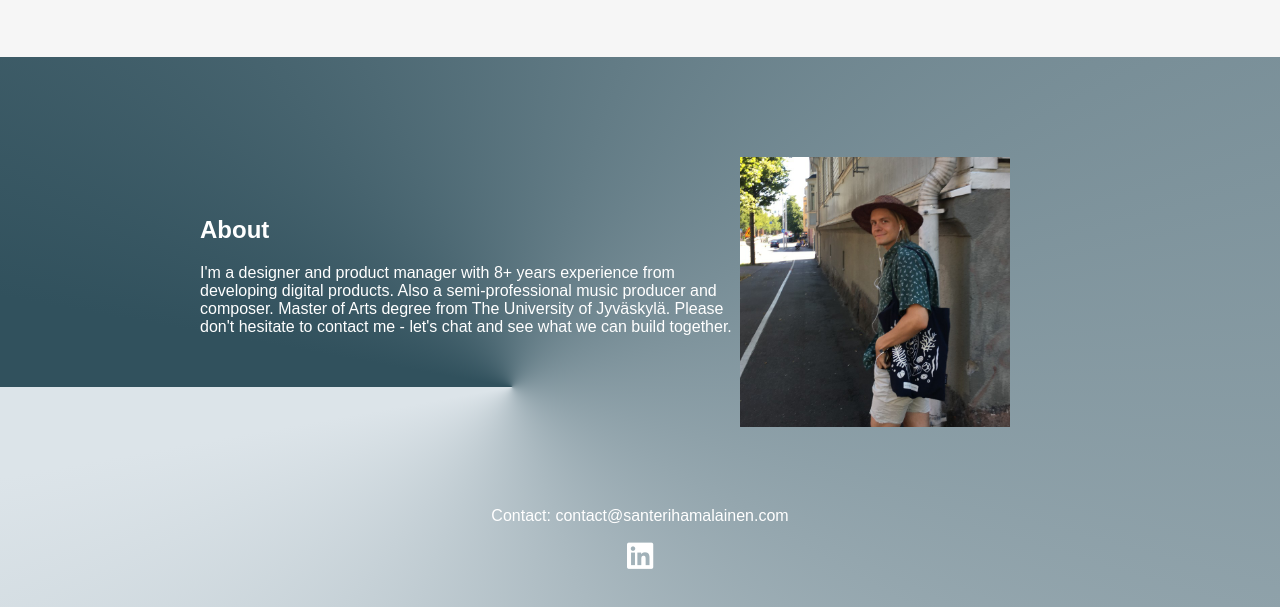
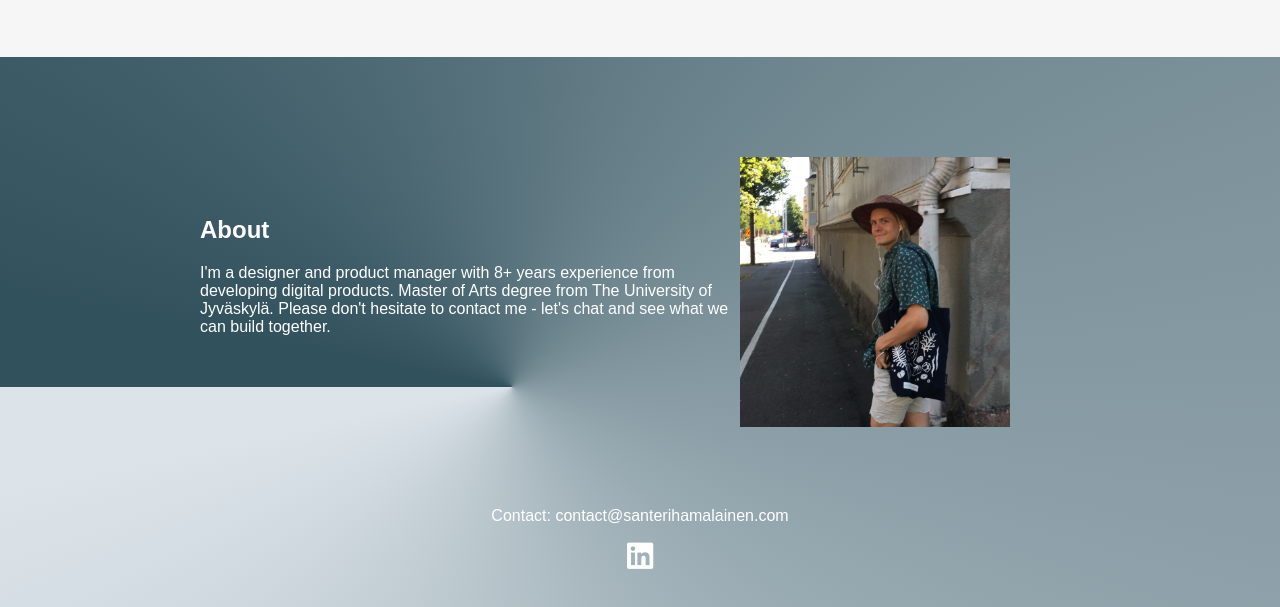
Before and after one commit to puhtasekokemise/puhtasekokemise.github.io, a plain HTML site: page index.html in a window 1280 px wide. Shown: the part 3714-4321 px from the top of the page. Drawn offline with Linux system fonts and the light colour scheme.

Commit message:
bio change

```diff
--- a/index.html
+++ b/index.html
@@ -120,7 +120,7 @@
     <div id="flex-row-about">
         <div id="column-about">
             <h2 style="color: #ffffff;">About</h2>
-            <p style="color: #ffffff;">I'm a designer and product manager with 8+ years experience from developing digital products. Also a semi-professional music producer and composer. Master of Arts degree from The University of Jyväskylä. Please don't hesitate to contact me - let's chat and see what we can build together.</p>
+            <p style="color: #ffffff;">I'm a designer and product manager with 8+ years experience from developing digital products. Master of Arts degree from The University of Jyväskylä. Please don't hesitate to contact me - let's chat and see what we can build together.</p>
             <!--<a href="muotoilija.com/musicinfo">read more</a>-->
         </div>
         <div class="column-image">
```
